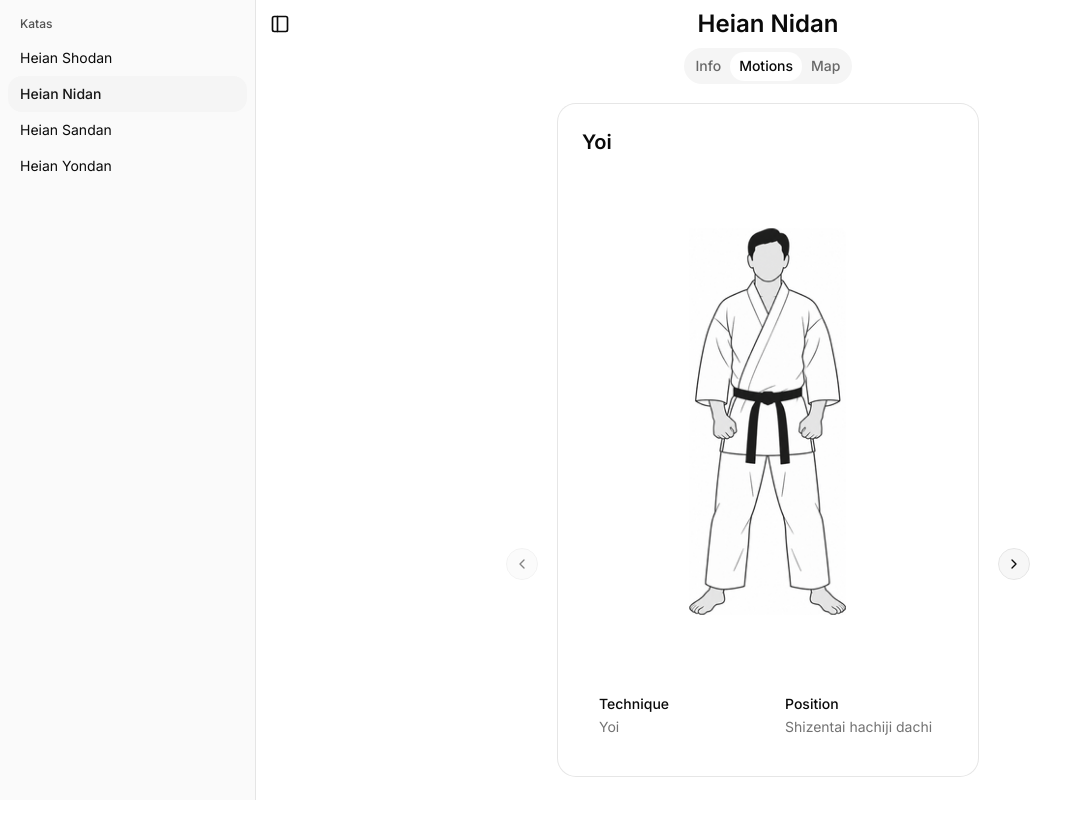
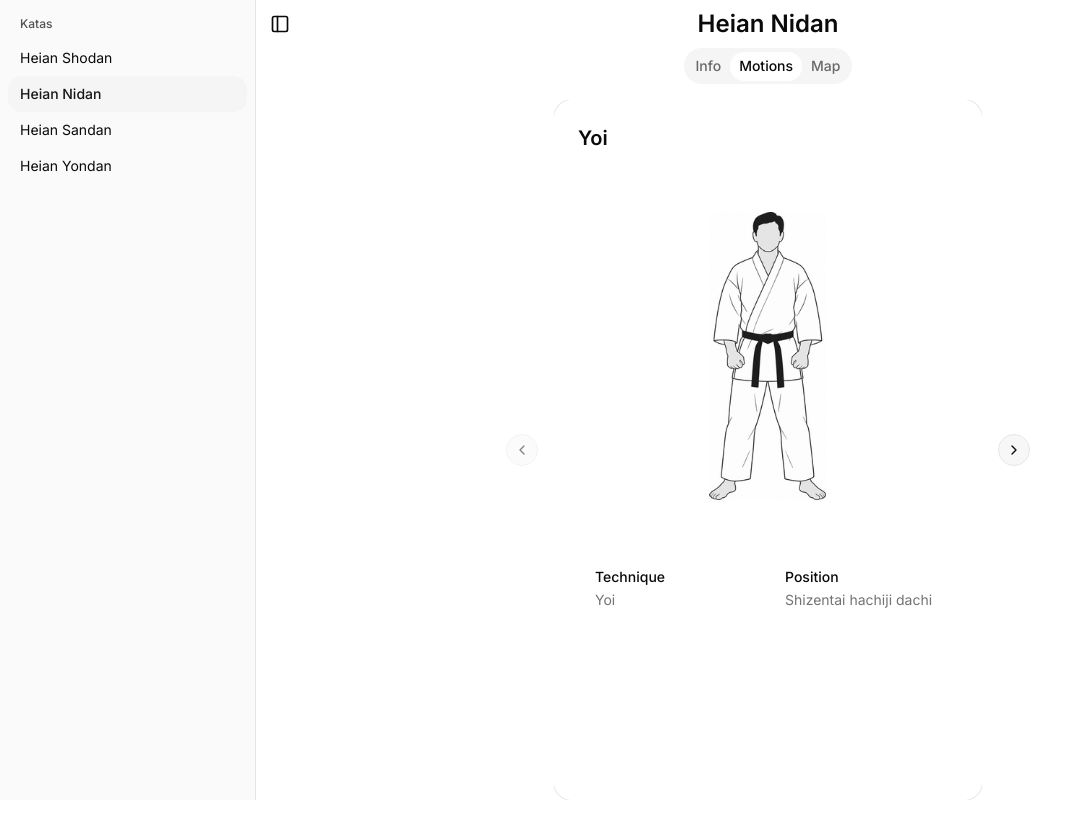
Before and after one commit to cunisia/shotokan-kata-shadcn, a Next.js app: page /kata/heian-nidan/motions in a window 1280 px wide. Shown: the top 838 px of the page, without its empty margins (0-1072 px from the left). After the commit the page ends 800 px from the top, so only its background shows below. Built offline with nearby package versions, Linux system fonts and the light colour scheme.

Commit message:
fix: layout

```diff
--- a/app/kata/[kataId]/info/page.tsx
+++ b/app/kata/[kataId]/info/page.tsx
@@ -55,7 +55,7 @@ export default async function Page({
   }
   return (
     <Card>
-      <CardContent className="flex flex-col gap-2">
+      <CardContent className="flex flex-col gap-2 overflow-auto">
         <div className="grid grid-cols-2">
           {kata.meaning && (
             <Item className="items-start">
--- a/app/kata/[kataId]/layout.tsx
+++ b/app/kata/[kataId]/layout.tsx
@@ -31,7 +31,7 @@ export default function Layout({
   }
 
   return (
-    <div className="w-full md:w-[460px] h-full flex flex-col gap-4 items-center m-auto">
+    <div className="w-full md:w-[460px] flex-1 min-h-0 flex flex-col gap-4 items-center m-auto">
       <Tabs value={currentPath} className="flex-none">
         <TabsList>
           <TabsTrigger value="info">
@@ -45,7 +45,7 @@ export default function Layout({
           </TabsTrigger>
         </TabsList>
       </Tabs>
-      <div className="flex w-full flex-col items-centerflex w-full flex-col items-center px-4">
+      <div className="flex w-full flex-col items-center flex-1 min-h-0 px-4">
         {children}
       </div>
     </div>
--- a/app/kata/[kataId]/map/page.tsx
+++ b/app/kata/[kataId]/map/page.tsx
@@ -20,7 +20,7 @@ export default function Page() {
 
   return (
     <Card>
-      <CardContent className="flex flex-col gap-2">
+      <CardContent className="flex flex-col gap-2 overflow-hidden">
         <ZoomableImage
           src={getMapImageName(kata)}
           alt={`${kata?.name} map`}
--- a/app/kata/[kataId]/motions/page.tsx
+++ b/app/kata/[kataId]/motions/page.tsx
@@ -84,12 +84,11 @@ export default function Page() {
   }
 
   return (
-    <Carousel className="w-full">
-      <CarouselContent>
+    <Carousel className="w-full flex-1 min-h-0 [&>[data-slot=carousel-content]]:h-full">
+      <CarouselContent className="h-full">
         {kata.motions.map((motion) => (
           <CarouselItem key={getMotionId(motion)}>
-            <div className="p-1">
-              <Card>
+            <Card className="h-full">
               <CardHeader>
                 <CardTitle>
                   <h2 className="text-xl font-semibold capitalize">
@@ -97,8 +96,8 @@ export default function Page() {
                   </h2>
                 </CardTitle>
               </CardHeader>
-                <CardContent className="flex flex-col gap-4">
-                  <div className="relative">
+              <CardContent className="flex flex-col flex-1 min-h-0 gap-4">
+                <div className="relative bg-white h-6/10">
                   {motion.kiai && (
                     <Badge
                       variant="destructive"
@@ -115,6 +114,7 @@ export default function Page() {
                     alt={getMotionName(motion)}
                     width={385}
                     height={500}
+                    className="h-full w-auto max-w-none m-auto"
                   />
                   {isBackPictureDisplayed(motion) && (
                     <Badge
@@ -125,6 +125,7 @@ export default function Page() {
                     </Badge>
                   )}
                 </div>
+                <div className="flex flex-col gap-4">
                   {isBackPictureSwitchDisplayed(motion) && (
                     <div className="flex items-center space-x-2">
                       <Switch
@@ -190,9 +191,9 @@ export default function Page() {
                       </Item>
                     )}
                   </div>
+                </div>
               </CardContent>
             </Card>
-            </div>
           </CarouselItem>
         ))}
       </CarouselContent>
--- a/components/custom/app-layout.tsx
+++ b/components/custom/app-layout.tsx
@@ -67,7 +67,8 @@ export default function AppLayout({
         </SidebarContent>
       </Sidebar>
       <SidebarInset>
-        <div className="relative py-2">
+        <div className="h-svh flex flex-col">
+          <header className="relative py-2 shrink-0">
             <SidebarTrigger
               size="icon-lg"
               className="[&_svg]:size-5! absolute left-1 top-1/2 -translate-y-1/2"
@@ -75,8 +76,9 @@ export default function AppLayout({
             <h1 className="text-center text-2xl font-semibold">
               {getPageTitle(kataId)}
             </h1>
+          </header>
+          <div className="flex flex-col flex-1 min-h-0">{children}</div>
         </div>
-        {children}
       </SidebarInset>
     </SidebarProvider>
   );
--- a/components/custom/zoomable-image.tsx
+++ b/components/custom/zoomable-image.tsx
@@ -23,14 +23,14 @@ export function ZoomableImage({ src, alt, width, height }: ZoomableImageProps) {
         type="button"
         onClick={() => setOpen(true)}
         aria-label={`Enlarge: ${alt}`}
-        className="block cursor-zoom-in"
+        className="block cursor-zoom-in h-full"
       >
         <Image
           src={src}
           alt={alt}
           width={width}
           height={height}
-          className="h-auto w-full"
+          className="h-full w-auto m-auto"
         />
       </button>
 
```
Lines whose indentation alone changed are shown as unchanged.
